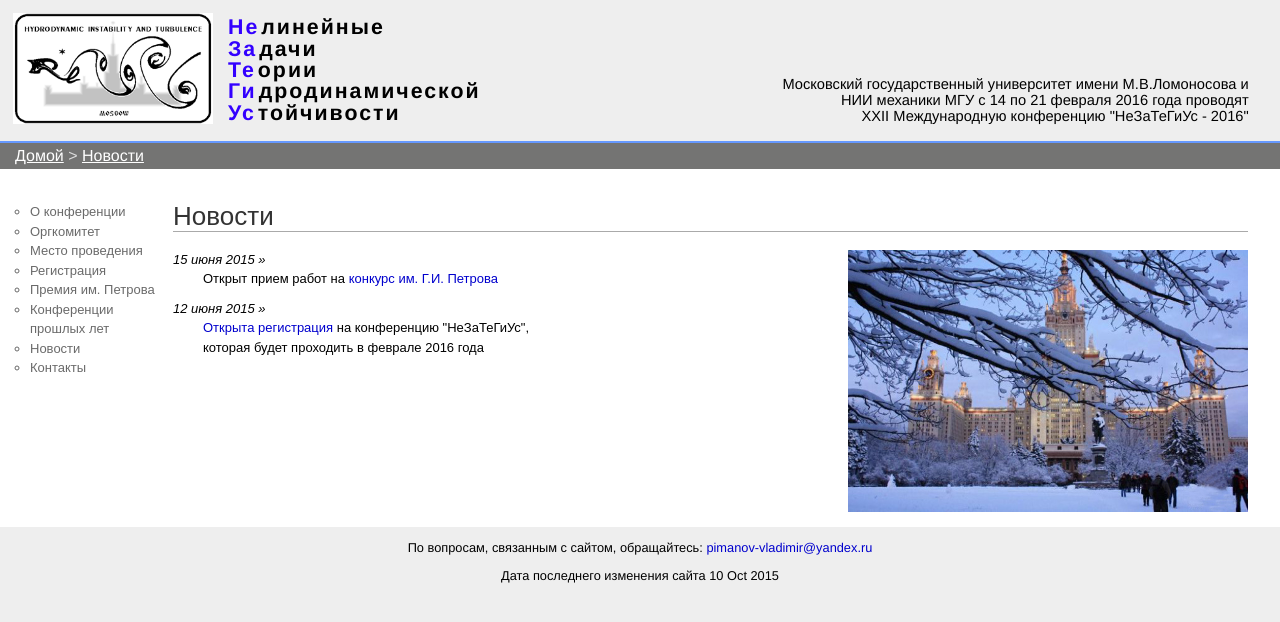
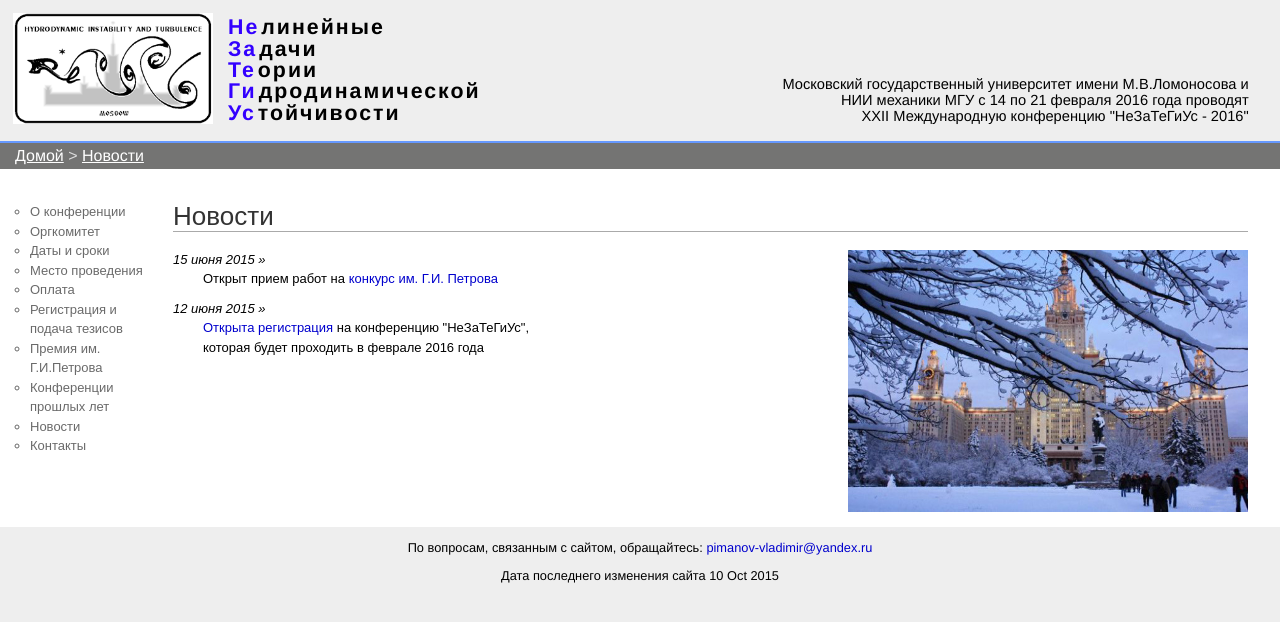
Before and after one commit to pimanov/hit-conf, a Jekyll site: the page built from index.html, in a window 1280 px wide. Shown: the top 622 px of the page. Built offline with Jekyll 4.4.1, drawn with Linux system fonts in a browser that asks for light colours.

Commit message:
layout for last commit

```diff
--- a/_layouts/default.html
+++ b/_layouts/default.html
@@ -50,9 +50,11 @@
 	<ul class="body">
           <li><a href="/2016/about.html">О конференции</a></li>
           <li><a href="/2016/org.html">Оргкомитет</a></li>
+          <li><a href="/2016/dates.html">Даты и сроки</a></li>
           <li><a href="/2016/place.html">Место проведения</a></li>
-          <li><a href="/2016/signup.html">Регистрация</a></li>
-          <li><a href="/2016/contest.html">Премия им. Петрова</a></li>
+          <li><a href="/2016/cost.html">Оплата</a></li>
+          <li><a href="/2016/signup.html">Регистрация и подача тезисов</a></li>
+          <li><a href="/2016/contest.html">Премия им. Г.И.Петрова</a></li>
           <li><a href="/2016/past.html">Конференции прошлых лет</a></li>
           <li><a href="/index.html">Новости</a></li>
           <li><a href="/2016/contacts.html">Контакты</a></li>
```
